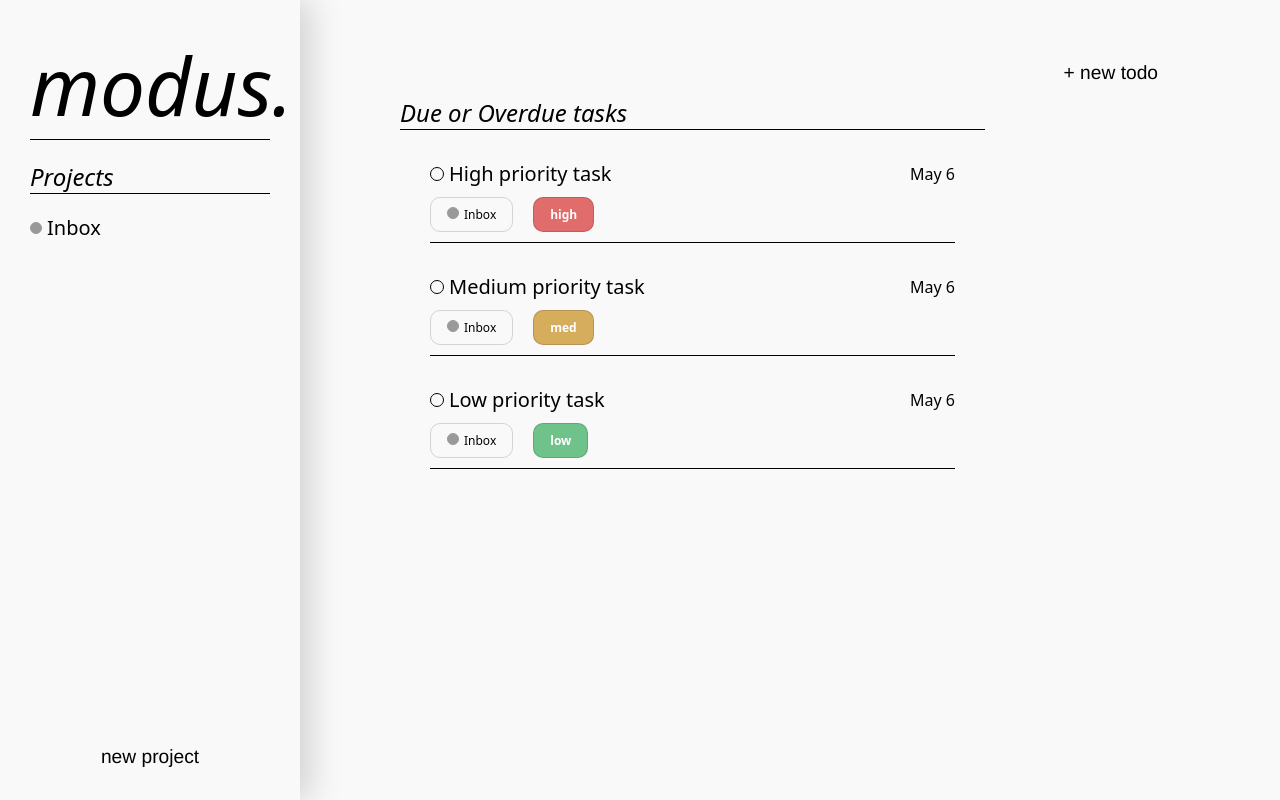
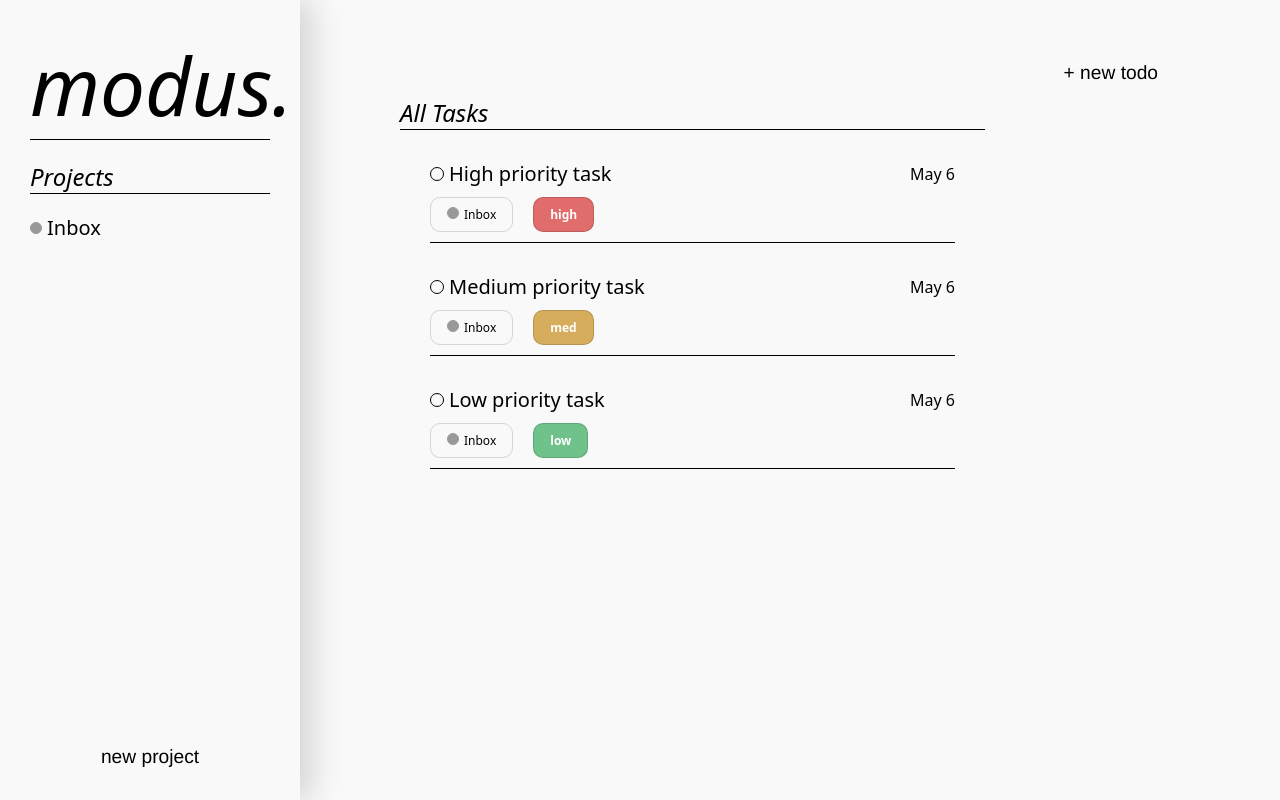
Before and after one commit to dantoms/top-todolist, a website built with webpack: page src/template.html in a window 1280 px wide. Built offline with nearby package versions, Linux system fonts and the light colour scheme.

Commit message:
Change wording on tasks heading

```diff
--- a/src/template.html
+++ b/src/template.html
@@ -15,7 +15,7 @@
     <main>
       <button id="new-todo-btn" type="button">+ new todo</button>
       <section id="tasks">
-        <h2 id="task-list-header">Due or Overdue tasks</h2>
+        <h2 id="task-list-header">All Tasks</h2>
         <ul id="task-list">
           <li>No tasks to show</li>
         </ul>
```
